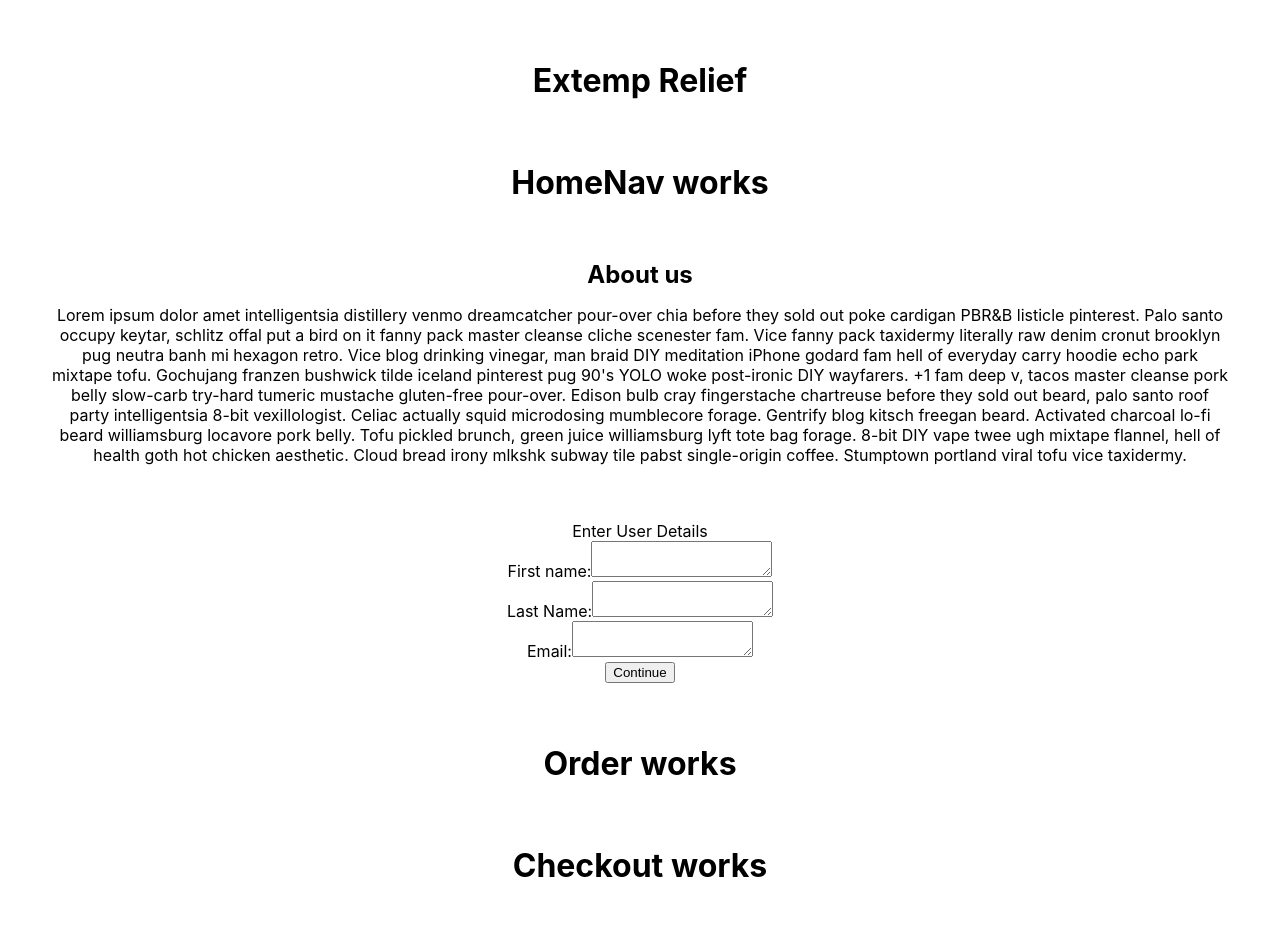
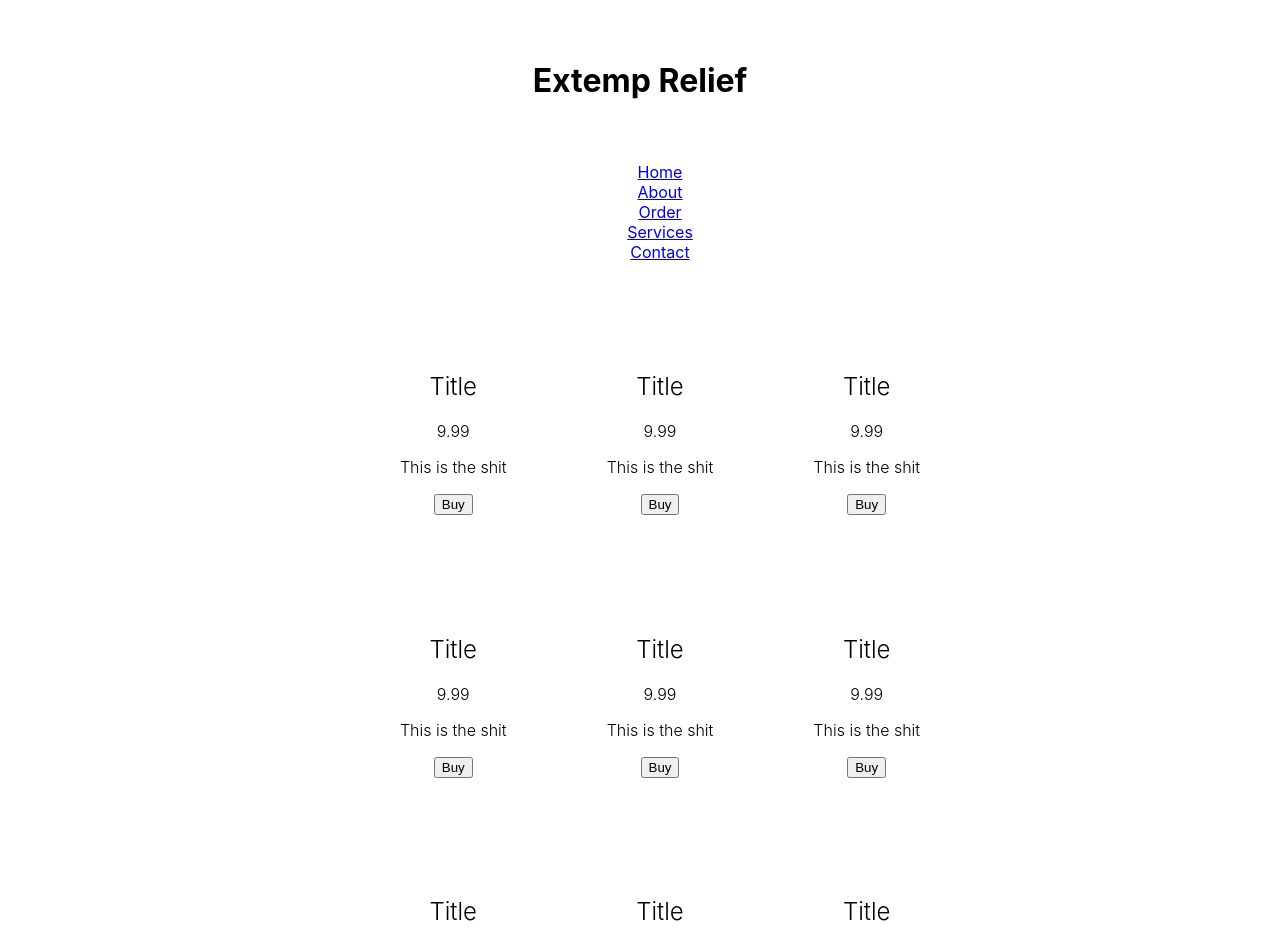
Before and after one commit to dwilley21/extemprelief, a React (Create React App) app: page /Services in a window 1280 px wide. Shown: the top 948 px of the page. Before the commit the page ends 907 px from the top, so only its background shows below. Built offline with nearby package versions, Linux system fonts and the light colour scheme.

Commit message:
added nav bar, cards to services, routing

```diff
--- a/package.json
+++ b/package.json
@@ -8,6 +8,7 @@
     "@testing-library/user-event": "^7.1.2",
     "react": "^16.12.0",
     "react-dom": "^16.12.0",
+    "react-router-dom": "^5.1.2",
     "react-scripts": "3.3.0",
     "styled-components": "^4.4.1"
   },
--- a/src/App.js
+++ b/src/App.js
@@ -8,6 +8,8 @@ import Checkout from './Forms/Checkout';
 import ContactForm from './Forms/ContactForm';
 import HomeNav from './UI/HomeNav';
 import Order from './Main/Order';
+import Services from './Main/Services';
+
 
 
 const Wrapper = styled.div`
@@ -17,12 +19,12 @@ const Wrapper = styled.div`
 function App() {
   return (
     <Wrapper className="App">
-    <HomeScreen/>
+
+      <HomeScreen/>
+
     <HomeNav />
-    <About />
-    <ContactForm />
-    <Order />
-    <Checkout />
+
+
     </Wrapper>
   );
 }
--- a/src/Main/Services.js
+++ b/src/Main/Services.js
@@ -1,17 +1,76 @@
 import React from 'react';
+import Cards from '../UI/Cards';
+
 import styled from 'styled-components';
 
 const Section = styled.div`
   margin: 20px;
   padding: 20px;
 `
+const FlexIt = styled.div`
+ display: flex;
+ flex-direction: row;
+ justify-content: center;
+
+`
+
 
 function Services() {
   return (
     <>
     <Section>
-    <h1>Services works!</h1>
-    </Section>
+    <FlexIt>
+      <Cards
+      title="Title"
+      price="9.99"
+      description="This is the shit"
+      />
+          <Cards
+      title="Title"
+      price="9.99"
+      description="This is the shit"
+      />
+          <Cards
+      title="Title"
+      price="9.99"
+      description="This is the shit"
+      />
+    </FlexIt>
+    <FlexIt>
+          <Cards
+      title="Title"
+      price="9.99"
+      description="This is the shit"
+      />
+          <Cards
+      title="Title"
+      price="9.99"
+      description="This is the shit"
+      />
+          <Cards
+      title="Title"
+      price="9.99"
+      description="This is the shit"
+      />
+    </FlexIt>
+    <FlexIt>
+        <Cards
+    title="Title"
+    price="9.99"
+    description="This is the shit"
+    />
+        <Cards
+    title="Title"
+    price="9.99"
+    description="This is the shit"
+    />
+        <Cards
+    title="Title"
+    price="9.99"
+    description="This is the shit"
+    />
+    </FlexIt>
+      </Section>
     </>
   );
 }
--- a/src/UI/Cards.js
+++ b/src/UI/Cards.js
@@ -1,10 +1,51 @@
 import React from 'react';
+import styled from 'styled-components';
 
-function Cards() {
-  return (
-    <>
-    <h1>cards work</h1>
-    </>
-  );
-}
+const Wrapper = styled.div`
+  padding: 50px;
+`
+
+const Title =styled.h2`
+  color: black;
+  font-weight: 300;
+  @media (max-wdth: 500px){
+    font-size: 1rem;
+  }
+`
+
+const Price = styled.div`
+  color: black;
+  font-weight: 300;
+  margin: 6px 0;
+  @media (max-wdth: 500px){
+    font-size: .8rem;
+  }
+`
+
+const Description = styled.p`
+  color: black;
+  font-weight: 300;
+  @media (max-wdth: 500px){
+    font-size: .75rem;
+  }
+
+`
+const BuyButton = styled.button`
+  color: black;
+  font-weight: 300;
+  border: 10px solid balck;
+`
+const Cards = ({
+  title,
+  price,
+  description
+}) =>(
+  <Wrapper>
+    <Title>{title}</Title>
+    <Price>{price}</Price>
+    <Description>{description}</Description>
+    <BuyButton>Buy</BuyButton>
+  </Wrapper>
+)
+
 export default Cards;
--- a/src/UI/HomeNav.js
+++ b/src/UI/HomeNav.js
@@ -1,9 +1,54 @@
 import React from 'react';
+import styled from 'styled-components';
+import HomeScreen from '../Main/HomeScreen';
+import Services from '../Main/Services';
+import Order from '../Main/Order';
+import About from '../Main/About';
+import ContactForm from '../Forms/ContactForm';
+
+
+
+import {
+  BrowserRouter as Router,
+  Switch,
+  Route,
+  Link
+} from "react-router-dom";
 
 function HomeNav() {
   return (
     <>
-    <h1>HomeNav works</h1>
+    <Router>
+        <nav>
+          <ul>
+            <div>
+              <Link to="/">Home</Link>
+            </div>
+            <div>
+              <Link to="/About">About</Link>
+            </div>
+            <div>
+              <Link to="/Order">Order</Link>
+            </div>
+            <div>
+              <Link to="/Services">Services</Link>
+            </div>
+            <div>
+              <Link to="/Contact">Contact</Link>
+
+              <Route exact path='/' component={HomeScreen}/>
+              <Route exact path='/Services' component={Services}/>
+              <Route exact path='/Order' component={Order}/>
+              <Route exact path='/Contact' component={ContactForm}/>
+              <Route exact path='/About' component={About}/>
+
+
+
+
+            </div>
+          </ul>
+        </nav>
+        </Router>
     </>
   );
 }
```
Also changed, not shown: 1 other file (tests, documents, lock files or other folders).
